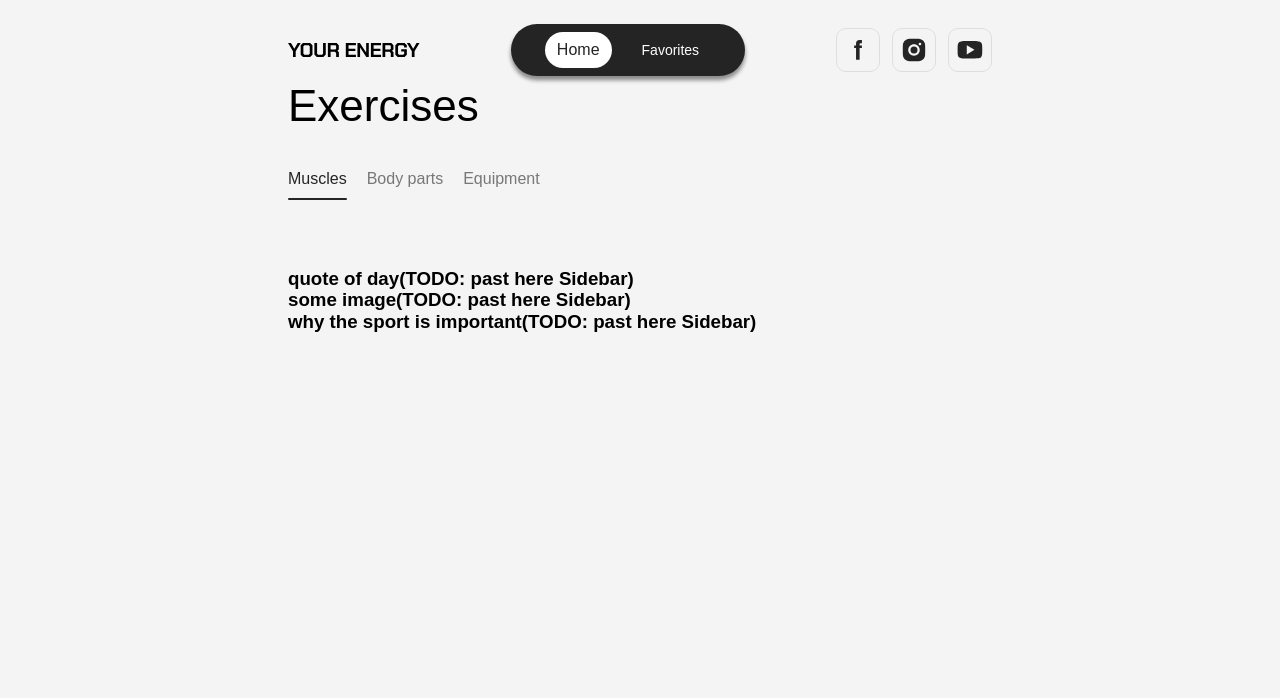
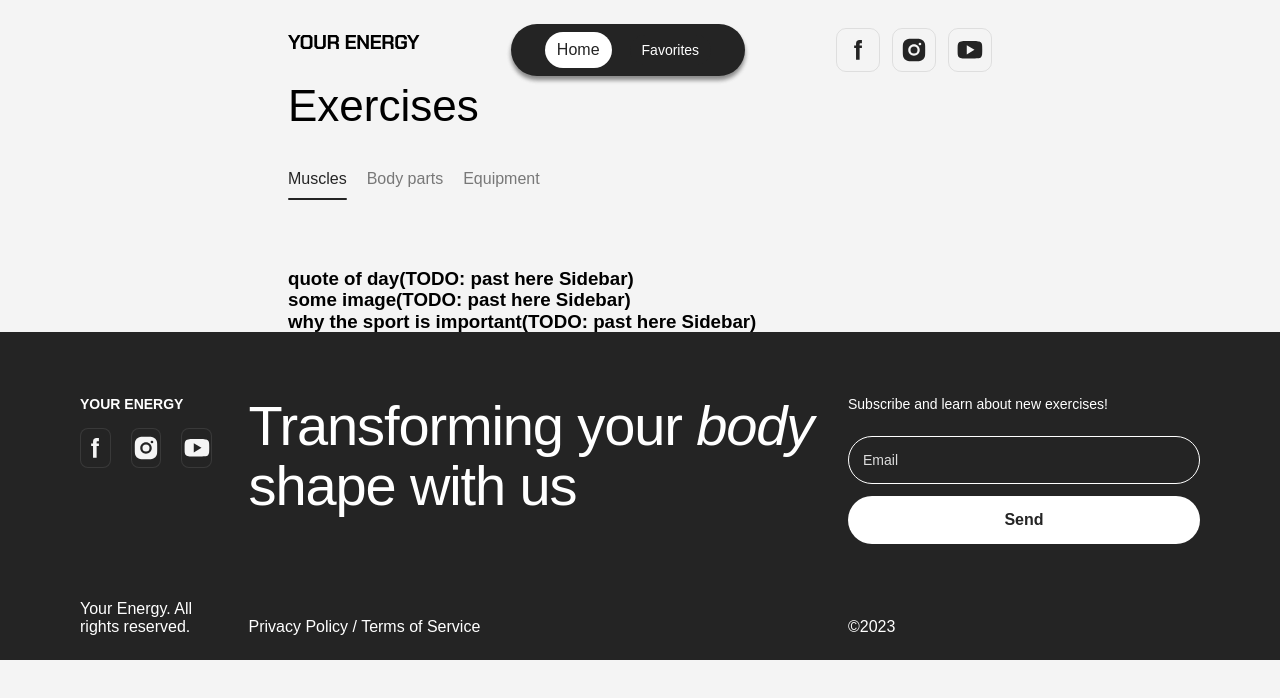
Before and after one commit to GolovskoyNickolay/goit-advancedjs-final-project, a website built with Vite: page src/index.html in a window 1280 px wide. Built offline with nearby package versions, Linux system fonts and the light colour scheme; no server answers; what izitoast would draw is missing.

Commit message:
Save local changes before pulling from main

```diff
--- /dev/null
+++ b/src/css/main-section/footer.css
@@ -0,0 +1,197 @@
+.footer {
+    background-color: var(--dark);
+    color: var(--white);
+    font-family: 'DM Sans', sans-serif;
+    padding: 40px 20px;
+    text-align: left;
+  }
+
+  .logo {
+    font-size: 14px;
+    font-weight: 700;
+    color: var(--white);
+    text-decoration: none;
+    display: inline-block;
+    margin-bottom: 16px;
+  }
+
+  .icon-row {
+    display: flex;
+    gap: 20px;
+    justify-content: center;
+    margin-bottom: 2rem;
+  }
+
+  .icon-row-black .icon {
+    width: 40px;
+    height: 40px;
+    border-radius: 8px;
+    border: 1px solid rgba(244, 244, 244, 0.1);
+    background-color: var(--dark);
+    color: var(--light);
+    display: inline-flex;
+    align-items: center;
+    justify-content: center;
+    fill: currentColor;
+    cursor: pointer;
+    transition: background-color 0.2s ease, color 0.2s ease, border-color 0.2s ease, transform 0.2s ease;
+  }
+
+  .icon-row-black .icon:hover {
+    background-color: var(--white);
+    border-color: var(--light-gray);
+    color: var(--text-dark);
+    transform: scale(1.05);
+  }
+
+  .slogan {
+    font-size: 56px;
+    font-weight: 400;
+    line-height: 60px;
+    letter-spacing: -0.02em;
+    margin-bottom: 16px;
+    max-width: 100%;
+  }
+
+  .slogan em {
+    font-style: italic;
+  }
+
+  .description {
+    font-size: 14px;
+    margin-bottom: 12px;
+  }
+
+  .subscribe-form {
+    display: flex;
+    flex-direction: column;
+    gap: 12px;
+    margin-bottom: 32px;
+  }
+
+  .subscribe-form input {
+    width: 100%;
+    max-width: 352px;
+    height: 48px;
+    border-radius: 30px;
+    border: 1px solid var(--white);
+    background-color: transparent;
+    color: var(--white);
+    font-size: 14px;
+    padding: 12px 14px;
+    box-sizing: border-box;
+  }
+
+  .subscribe-form input::placeholder {
+    color: var(--light-gray);
+  }
+
+  .subscribe-form button {
+    width: 100%;
+    max-width: 352px;
+    height: 48px;
+    border-radius: 30px;
+    background-color: var(--white);
+    color: var(--dark);
+    font-weight: 600;
+    border: none;
+    cursor: pointer;
+    transition: background 0.3s ease;
+  }
+
+  .subscribe-form button:hover {
+    background-color: var(--light-gray);
+  }
+
+  .footer-copy,
+  .footer-links,
+  .footer-date {
+    margin-top: 24px;
+  }
+
+  .footer-bottom {
+    font-size: 12px;
+    color: var(--light-gray);
+    display: flex;
+    flex-direction: column;
+    align-items: center;
+    gap: 8px;
+    text-align: left;
+  }
+
+  .footer-bottom a {
+    color: var(--light-gray);
+    text-decoration: none;
+  }
+
+  .footer-bottom a:hover {
+    text-decoration: underline;
+  }
+
+
+  /* Tablet */
+  @media (min-width: 768px) {
+    .footer {
+      padding: 64px 32px 24px;
+    }
+
+    .footer-bottom {
+      flex-direction: row;
+      justify-content: space-between;
+      text-align: left;
+    }
+  }
+
+
+  /* Desktop */
+  @media (min-width: 1200px) {
+    .footer {
+      display: flex;
+      flex-direction: row;
+      justify-content: space-between;
+      align-items: flex-start;
+      flex-wrap: nowrap;
+      max-width: 1440px;
+      margin: 0 auto;
+      height: 328px;
+      padding: 64px 80px 24px;
+      box-sizing: border-box;
+    }
+
+    .footer-left,
+    .footer-center,
+    .footer-right {
+      display: flex;
+      flex-direction: column;
+      justify-content: space-between; /* 👈 Вирівнюємо елементи вниз */
+      height: 100%;
+    }
+
+    .footer-left {
+      width: 132px;
+      margin-right: 32px;
+    }
+
+    .footer-center {
+      width: 595px;
+    }
+
+    .footer-right {
+      width: 352px;
+    }
+
+    .footer-copy,
+    .footer-links,
+    .footer-date {
+      margin-top: auto; /* 👈 опускає донизу блоку */
+    }
+
+    .footer-bottom {
+      display: flex;
+      flex-direction: row;
+      justify-content: space-between;
+      align-items: center;
+      width: 100%;
+      margin-top: 0;
+    }
+  }
--- a/src/css/styles.css
+++ b/src/css/styles.css
@@ -7,6 +7,8 @@
 @import './container.css';
 @import './header.css';
 @import './menu.css';
+@import './main-section/footer.css';
+
 
 :root {
   --white: #ffffff;
@@ -31,6 +33,7 @@
   --box-shadow-base: 0px 4px 4px 0px rgba(0, 0, 0, 0.25),
     0px 4px 4px 0px rgba(0, 0, 0, 0.25);
   --color-border-light: rgba(36, 36, 36, 0.1);
+
 }
 
 a {
--- a/src/index.html
+++ b/src/index.html
@@ -14,6 +14,8 @@
 
     <load src="./partials/main-section.html" />
 
+    <load src="./partials/footer.html" />
+
     <script src="./main.js" type="module"></script>
   </body>
 </html>
--- /dev/null
+++ b/src/partials/footer.html
@@ -0,0 +1,59 @@
+<!DOCTYPE html>
+<html lang="en">
+  <head>
+    <meta charset="UTF-8" />
+    <link rel="icon" type="image/svg+xml" href="favicon.svg" />
+    <meta name="viewport" content="width=device-width, initial-scale=1.0" />
+    <title>Your Energy</title>
+    <link rel="stylesheet" href="./css/styles.css" />
+  </head>
+  <body>
+  <nav>
+    <a href="/partials/ui-kit.html"></a>
+  </nav>
+
+  <footer class="footer">
+    <div class="footer-left">
+      <a href="./index.html" class="logo">YOUR ENERGY</a>
+      <div class="icon-row icon-row-black">
+        <a href="https://www.facebook.com/goITclub/" class="icon icon-facebook">
+          <svg aria-hidden="true" width="28" height="28">
+            <use href="./img/icons.svg#facebook"></use>
+          </svg>
+        </a>
+        <a href="https://www.instagram.com/goitclub/" class="icon icon-instagram">
+          <svg aria-hidden="true" width="28" height="28">
+            <use href="./img/icons.svg#instagram"></use>
+          </svg>
+        </a>
+        <a href="https://www.youtube.com/c/GoIT" class="icon icon-youtube">
+          <svg aria-hidden="true" width="28" height="28">
+            <use href="./img/icons.svg#youtube"></use>
+          </svg>
+        </a>
+      </div>
+        <div class="footer-copy">Your Energy. All rights reserved.</div>
+    </div>
+
+    <div class="footer-center">
+      <h2 class="slogan">
+        Transforming your <em>body</em> shape with us
+      </h2>
+      <div class="footer-links">
+      <a href="#">Privacy Policy</a>
+        <span>/</span>
+        <a href="#">Terms of Service</a></div>
+    </div>
+
+    <div class="footer-right">
+      <form class="subscribe-form">
+        <label class="description" for="email">Subscribe and learn about new exercises!</label>
+        <input type="email" id="email" name="email" placeholder="Email"
+          required pattern="^\w+(\.\w+)?@[a-zA-Z_]+?\.[a-zA-Z]{2,3}$" />
+        <button type="submit">Send</button>
+      </form>
+      <div class="footer-date">©2023</div>
+    </div>
+
+
+  </footer>
```
